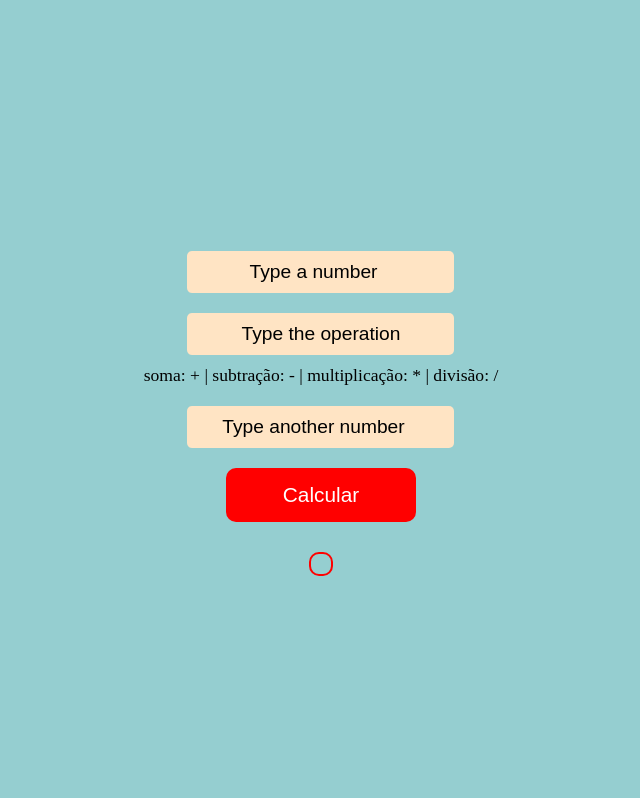
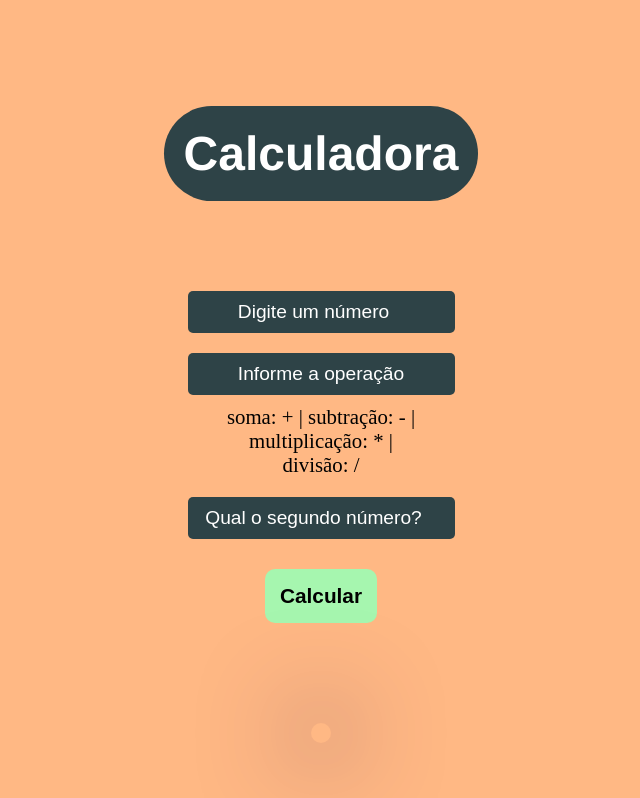
Before and after one commit to Isac14/Basic-Calculator, a plain HTML site: page index.html in a window 1280 px wide. Shown: the whole page, without its empty margins (319-959 px from the left). Drawn offline with Linux system fonts and the light colour scheme.

Commit message:
colors changed and title added

```diff
--- a/index.html
+++ b/index.html
@@ -1,30 +1,42 @@
 <!DOCTYPE html>
 <html lang="pt">
   <head>
-    <meta charset="UTF-8">
+    <meta charset="UTF-8" />
     <title>Calculadora</title>
-    <link rel="stylesheet" href="./style.css">
-    <link rel="icon" href="./Media/calculater icon 2.png">
+    <link rel="stylesheet" href="./style.css" />
+    <link rel="icon" href="./Media/calculater icon 2.png" />
   </head>
 
   <body>
     <main>
+      <h1 class="title">Calculadora</h1>
+
       <form>
-            <input type="number" placeholder="Type a number" id="n1" autocomplete="off">
-            <input type="text" placeholder="Type the operation" id="operation" autocomplete="off">
-            <label>
-                soma: + | subtração: - | multiplicação: * | divisão: /
-            </label>
-            <input type="number" placeholder="Type another number" id="n2" autocomplete="off">
-
-
+        <input
+          type="number"
+          placeholder="Digite um número"
+          id="n1"
+          autocomplete="off"
+        />
+        <input
+          type="text"
+          placeholder="Informe a operação"
+          id="operation"
+          autocomplete="off"
+        />
+        <label> soma: + | subtração: - | multiplicação: * | divisão: / </label>
+        <input
+          type="number"
+          placeholder="Qual o segundo número?"
+          id="n2"
+          autocomplete="off"
+        />
       </form>
 
-        <input id="btnCalc" type="submit" value="Calcular" onclick="multiply()">
+      <input id="btnCalc" type="submit" value="Calcular" onclick="multiply()" />
 
       <!-- Div destinada para o resultado no JS -->
-    <div></div>
-
+      <div class="result"></div>
     </main>
     <script src="./script.js"></script>
   </body>
--- a/style.css
+++ b/style.css
@@ -1,13 +1,13 @@
-*{
+* {
   user-select: none;
 }
 
-body{
-    background-color:rgb(149, 206, 208);
+body {
+  background-color: #ffb884;
   overflow: hidden;
 }
 
-main{
+main {
   height: 100vh;
   display: flex;
   flex-direction: column;
@@ -15,49 +15,77 @@ main{
   align-items: center;
 }
 
-form{
+.title {
+  font-size: 3rem;
+  font-weight: bold;
+  font-family: "Franklin Gothic Medium", "Arial Narrow", Arial, sans-serif;
+  margin-bottom: 5rem;
+  color: #fff;
+  background-color: #2e4347;
+  padding: 20px;
+  border-radius: 50px;
+  transition: 0.8s;
+}
+
+.title:hover {
+  background-color: #a6f6af;
+  color: black;
+}
+
+form {
   display: flex;
   flex-direction: column;
   justify-content: center;
   align-items: center;
 }
 
-form input{
+form input {
   margin: 10px;
   padding: 10px;
   font-size: 1.2em;
   text-align: center;
   border-radius: 5px;
   border: none;
-    background-color:bisque;
+  background-color: #2e4347;
+  color: #fff;
+  transition: 1s;
 }
 
-form input::placeholder{
-    color: black;
+form input::placeholder {
+  color: #fff;
 }
 
-form label{
+form label {
   text-align: center;
-    font-size: 1.1em;
+  font-size: 1.3em;
   margin-bottom: 10px;
+  max-width: 15vw;
 }
 
-#btnCalc{
-    margin: 10px;
+#btnCalc {
+  margin: 20px 0;
   padding: 15px;
   font-size: 1.3em;
   text-align: center;
   border-radius: 10px;
   border: none;
-    width: 15%;
-    background-color: rgb(255, 0, 0);
-    color: white;
+  max-width: 50vw;
+  background-color: #a6f6af;
   cursor: pointer;
+  font-weight: bold;
+  transition: 0.8s;
 }
-div{
+
+#btnCalc:hover {
+  background-color: #4f2958;
+  color: #fff;
+}
+.result {
   margin-top: 20px;
-    font-size: 2em;
-    border: 2px solid red;
-    border-radius: 10px;
+  font-size: 4em;
+  border-radius: 100px;
   padding: 10px;
+  font-family: "Franklin Gothic Medium", "Arial Narrow", Arial, sans-serif;
+  box-shadow: 0px 0px 100px 10px #4f2958;
+  margin-top: 5rem;
 }
```
Lines whose indentation alone changed are shown as unchanged.
